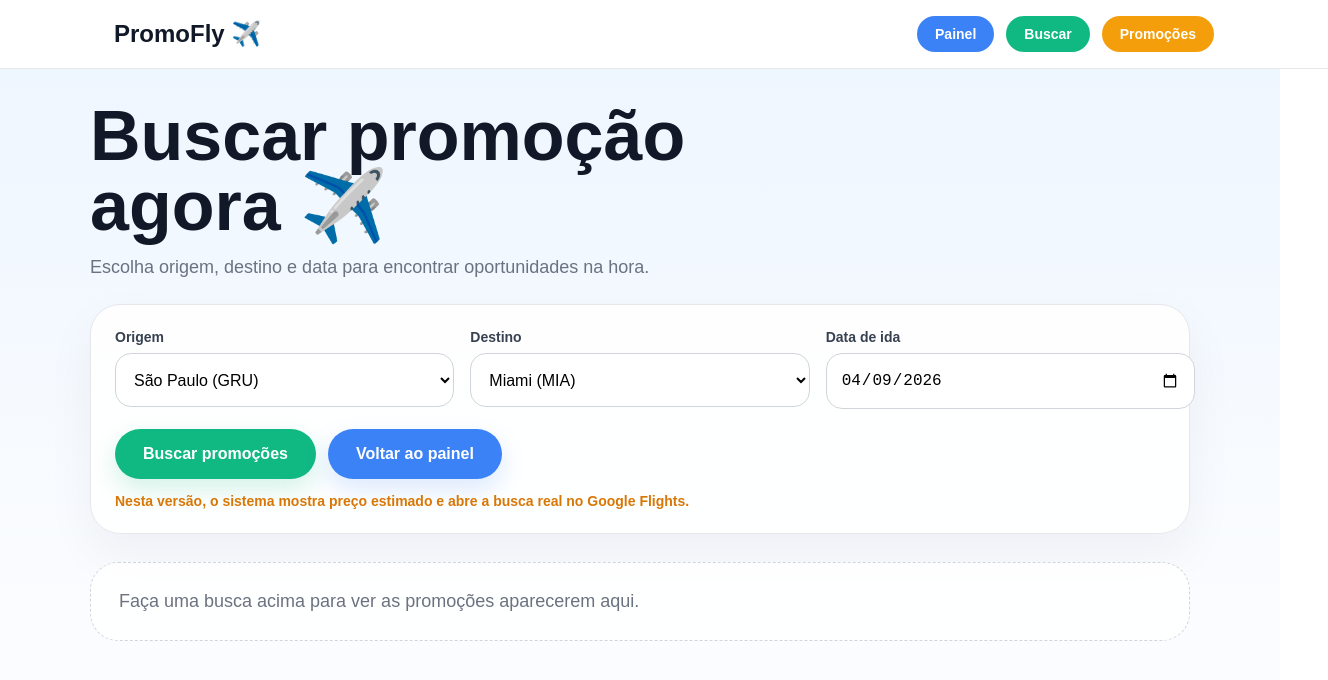
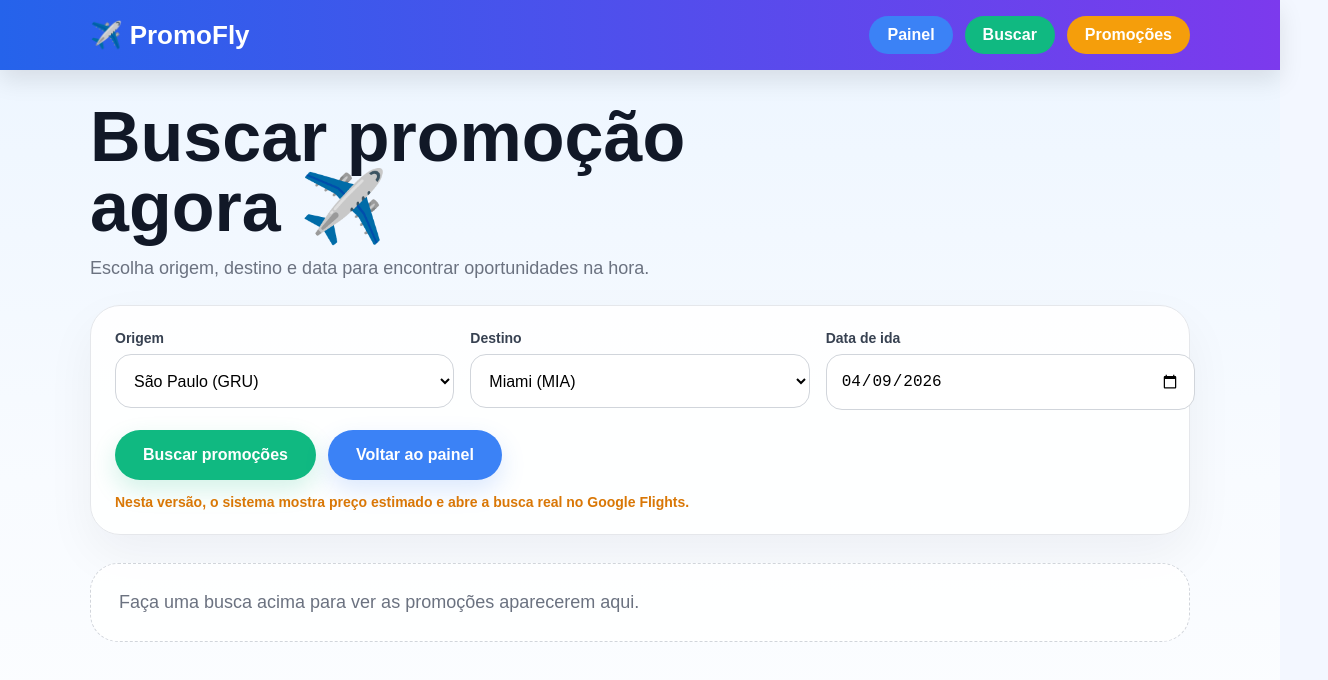
Before and after one commit to gianr134-sys/PromoFly, a Next.js app: page /buscar in a window 1280 px wide. Shown: the top 680 px of the page, 1328 px wide, since content can reach past the window. Built offline with nearby package versions, Linux system fonts and the light colour scheme.

Commit message:
Refactor layout styles and button function

```diff
--- a/app/layout.js
+++ b/app/layout.js
@@ -1,18 +1,23 @@
 export default function RootLayout({ children }) {
   return (
     <html lang="pt-BR">
-      <body style={{ margin: 0, fontFamily: "Arial, sans-serif" }}>
-
+      <body
+        style={{
+          margin: 0,
+          fontFamily: "Arial, sans-serif",
+          background: "#f3f7ff",
+        }}
+      >
         {/* NAVBAR */}
         <div
           style={{
-            width: "100%",
-            background: "white",
-            borderBottom: "1px solid #e5e7eb",
+            background: "linear-gradient(90deg, #2563eb, #7c3aed)",
             padding: "16px 24px",
+            color: "white",
             position: "sticky",
             top: 0,
             zIndex: 1000,
+            boxShadow: "0 10px 25px rgba(0,0,0,0.1)",
           }}
         >
           <div
@@ -20,56 +25,48 @@ export default function RootLayout({ children }) {
               maxWidth: 1100,
               margin: "0 auto",
               display: "flex",
+              justifyContent: "space-between",
               alignItems: "center",
-              justifyContent: "space-between",
             }}
           >
-            {/* LOGO */}
-            <a
-              href="/painel"
+            <div
               style={{
-                fontSize: 24,
+                fontSize: 26,
                 fontWeight: 900,
-                textDecoration: "none",
-                color: "#111827",
               }}
             >
-              PromoFly ✈️
-            </a>
+              ✈️ PromoFly
+            </div>
 
-            {/* MENU */}
             <div style={{ display: "flex", gap: 12 }}>
-              <a style={botao("#3b82f6")} href="/painel">
+              <a style={btn("#3b82f6")} href="/painel">
                 Painel
               </a>
 
-              <a style={botao("#10b981")} href="/buscar">
+              <a style={btn("#10b981")} href="/buscar">
                 Buscar
               </a>
 
-              <a style={botao("#f59e0b")} href="/oportunidades">
+              <a style={btn("#f59e0b")} href="/oportunidades">
                 Promoções
               </a>
             </div>
           </div>
         </div>
 
-        {/* CONTEÚDO */}
         {children}
-
       </body>
     </html>
   );
 }
 
-function botao(cor) {
+function btn(color) {
   return {
-    background: cor,
+    background: color,
     color: "white",
     padding: "10px 18px",
     borderRadius: 999,
     textDecoration: "none",
     fontWeight: 700,
-    fontSize: 14,
   };
 }
```
